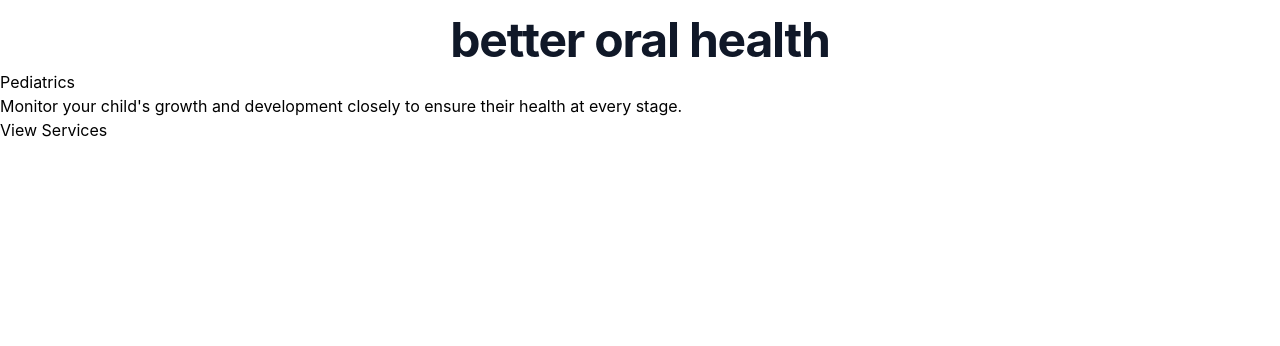
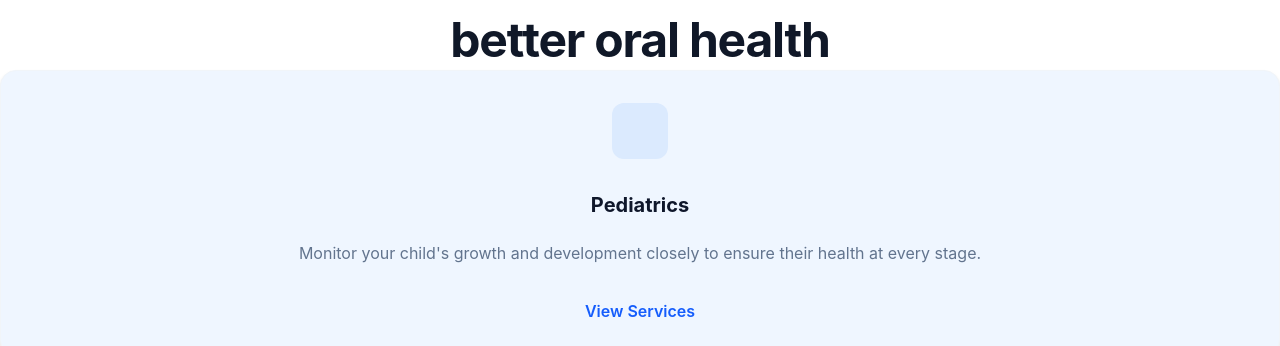
Before and after one commit to GhotaiPayenda/vital-flow-react-Project, a React (Vite) app: page / in a window 1280 px wide. Shown: the part 2222-2568 px from the top of the page. Before the commit the page ends 2364 px from the top, so only its background shows below. Built offline with nearby package versions, Linux system fonts and the light colour scheme.

Commit message:
add some style in ServiceCard.jsx

```diff
--- a/src/components/services/Services.jsx
+++ b/src/components/services/Services.jsx
@@ -10,7 +10,9 @@ export default function Services() {
           <h2 className="mt-5 text-3xl max-w-160 font-bold leading-tight tracking-tight text-gray-900 sm:text-4xl lg:text-5xl">Personalized solutions for better oral health</h2>
         </header>
 
-        <ServicesCard title="Pediatrics" pragraph="Monitor your child's growth and development closely to ensure their health at every stage." />
+        <div>
+          <ServicesCard title="Pediatrics" pragraph="Monitor your child's growth and development closely to ensure their health at every stage." />
+        </div>
         </section>
     </>
   )
--- a/src/components/servicesCard/ServicesCard.jsx
+++ b/src/components/servicesCard/ServicesCard.jsx
@@ -3,11 +3,11 @@ import React from 'react'
 export default function ServicesCard(props) {
   return (
     <>
-        <div>
-            <div className="icon">{props.icon}</div>
-            <h3>{props.title}</h3>
-            <p>{props.pragraph}</p>
-            <button>View Services</button>
+        <div className='group flex flex-col items-center gap-2 bg-blue-50 w-full p-8 rounded-2xl border border-slate-100 shadow-md hover:shadow-xl hover:-translate-y-2 transition-all duration-300'>
+            <div  className="w-14 h-14 flex items-center justify-center rounded-xl bg-blue-100 text-blue-600 text-3xl mb-6 group-hover:bg-blue-600 group-hover:text-white transition-colors duration-300">{props.icon}</div>
+            <h3 className="text-xl font-bold text-slate-900 mb-3">{props.title}</h3>
+            <p className="text-slate-500 leading-7 mb-6">{props.pragraph}</p>
+            <button className="flex items-center gap-2 text-blue-600 font-semibold hover:text-blue-800 transition-colors">View Services</button>
         </div>
     </>
   )
```
